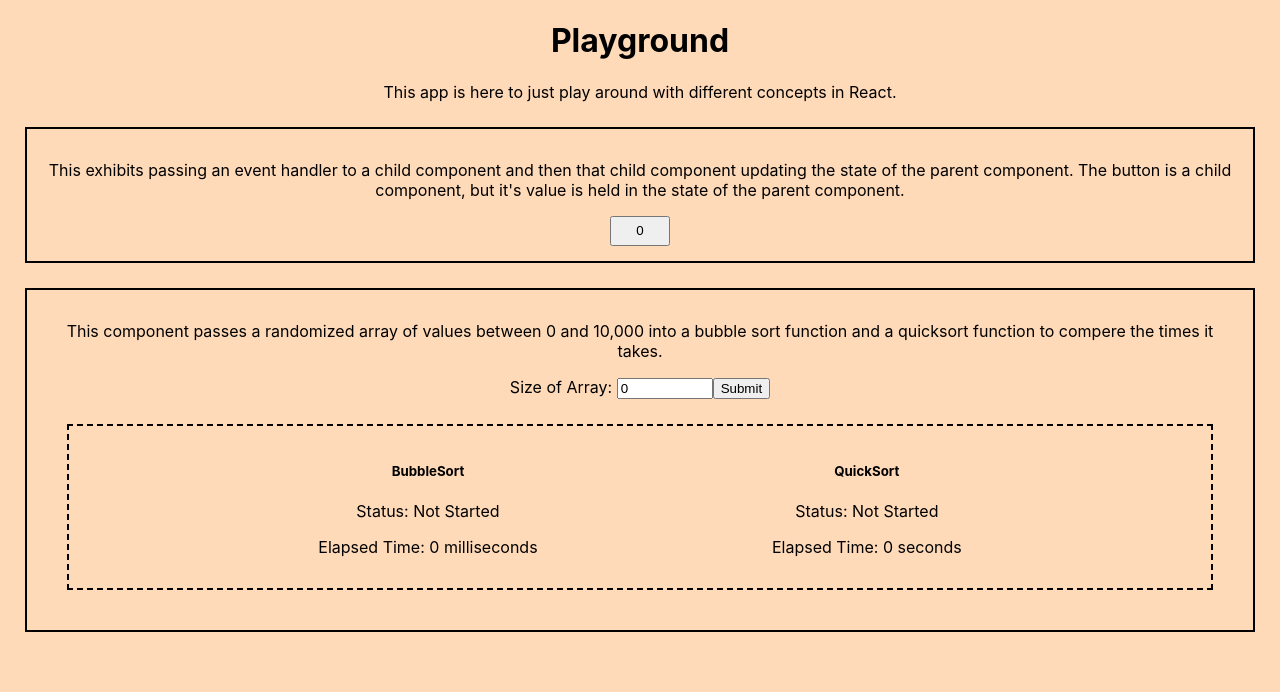
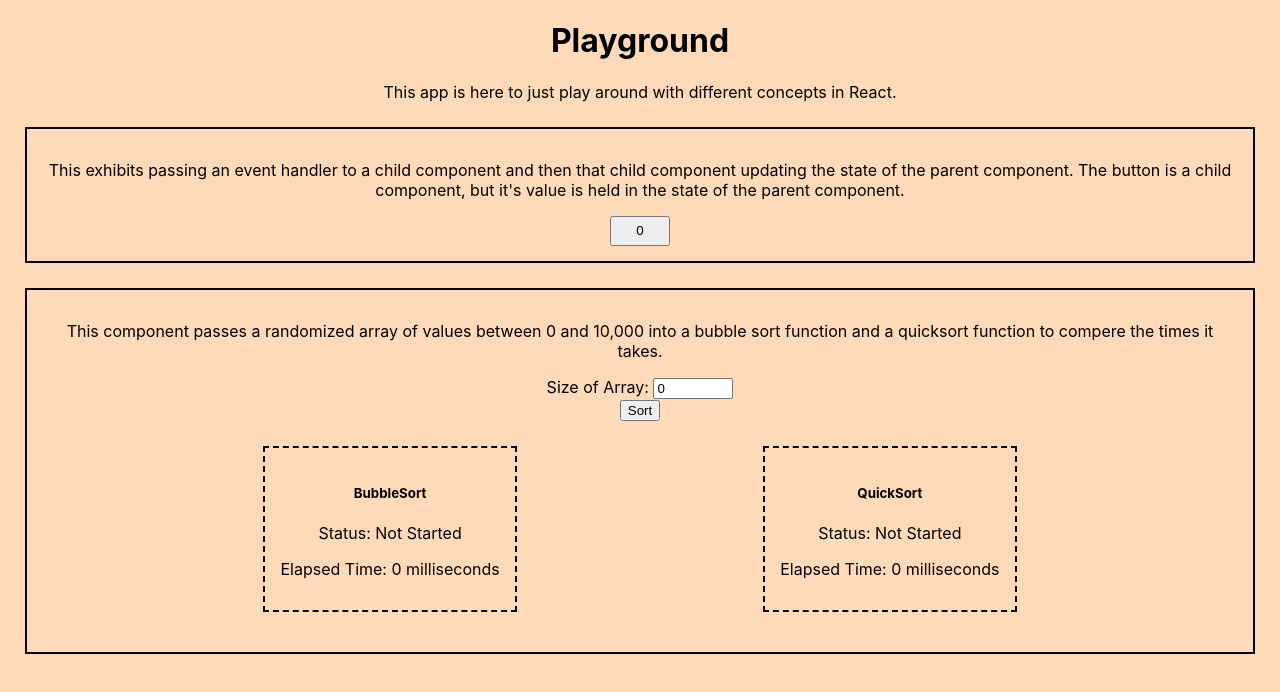
Before and after one commit to adavisson/playground, a React (Create React App) app: page / in a window 1280 px wide. Shown: the top 692 px of the page. Built offline with nearby package versions, Linux system fonts and the light colour scheme.

Commit message:
QuickSort works as well

```diff
--- a/src/components/SortForm.js
+++ b/src/components/SortForm.js
@@ -5,8 +5,8 @@ const SortForm = (props) => {
   return (
     <form onSubmit={props.onSubmit}>
       <label>Size of Array: </label>
-      <input value={props.size} type="number" onChange={props.onChange} min="0" max="2000000"/>
-      <input type="submit" value="Submit" />
+      <input value={props.size} type="number" onChange={props.onChange} min="0" max="15000"/><br/>
+      <input type="submit" value="Sort" />
     </form>
   );
 }
--- a/src/containers/BubbleSort.js
+++ b/src/containers/BubbleSort.js
@@ -25,16 +25,13 @@ const BubbleSort = (props) => {
         }
       }
     }
-    console.log(arr);
 
     const t2 = Date.now();
     setTime(Math.floor((t2 - t1)));
-    console.log(time);
-    //setStatus("Sorted");
   }
 
   return (
-    <div>
+    <div className="border-dashed">
       <h5>BubbleSort</h5>
       <p>Status: {status}</p>
       <p>Elapsed Time: {time} milliseconds</p>
--- a/src/containers/QuickSort.js
+++ b/src/containers/QuickSort.js
@@ -4,11 +4,58 @@ const QuickSort = (props) => {
   const [time, setTime] = useState(0);
   const [status, setStatus] = useState("Not Started");
 
+  useEffect(() => {
+    if ((props.array.length !== 0) && (status !== "Sorting...")){
+      setStatus("Sorting...");
+
+      //run quick sort function
+      setStatus("Sorted", quickSort(props.array));
+    }
+  },[props.array])
+
+  const quickSort = randArr => {
+    const partition = (arr, low, high) => {
+      const pivot = arr[high];
+      let i = low - 1;
+      let j = low;
+
+      while (j < high){
+        if (arr[j] < pivot){
+          i++;
+          const temp = arr[i];
+          arr[i] = arr[j];
+          arr[j] = temp;
+        }
+        j++;
+      }
+
+      const temp = arr[i+1];
+      arr[i+1] = arr[high];
+      arr[high] = temp;
+
+      return i + 1;
+    }
+
+    const sort = (arr, low, high) => {
+      if (low < high){
+        let pi = partition(arr, low, high);
+
+        sort(arr, low, pi - 1);
+        sort(arr, pi+1, high);
+      }
+    }
+
+    const t1 = Date.now();
+    sort(randArr, 0, randArr.length - 1);
+    const t2 = Date.now();
+    setTime(Math.floor((t2 - t1)));
+  }
+
   return (
-    <div>
+    <div className="border-dashed">
       <h5>QuickSort</h5>
       <p>Status: {status}</p>
-      <p>Elapsed Time: {time} seconds</p>
+      <p>Elapsed Time: {time} milliseconds</p>
     </div>
   );
 }
--- a/src/containers/SortContainer.js
+++ b/src/containers/SortContainer.js
@@ -1,4 +1,4 @@
-import React, { useState } from 'react';
+import React, { useState, useEffect } from 'react';
 import SortForm from '../components/SortForm';
 import BubbleSort from './BubbleSort';
 import QuickSort from './QuickSort';
@@ -6,6 +6,7 @@ import QuickSort from './QuickSort';
 const SortContainer = () => {
   const [size,setSize] = useState(0);
   const [randArr, setRandArr] = useState([]);
+  const [randArr2, setRandArr2] = useState([]);
 
   const desc = () => {
     return(
@@ -25,15 +26,16 @@ const SortContainer = () => {
       arr.push(Math.floor(Math.random() * 10000))
     }
     setRandArr(arr);
+    setRandArr2(arr);
   }
 
   return (
     <div className="border">
       {desc()}
       <SortForm size={size} onChange={sizeChange} onSubmit={formSubmit} />
-      <div className="sort-container border-dashed">
+      <div className="sort-container">
         <BubbleSort array={randArr} />
-        <QuickSort array={randArr} />
+        <QuickSort array={randArr2} />
       </div>
     </div>
   );
```
